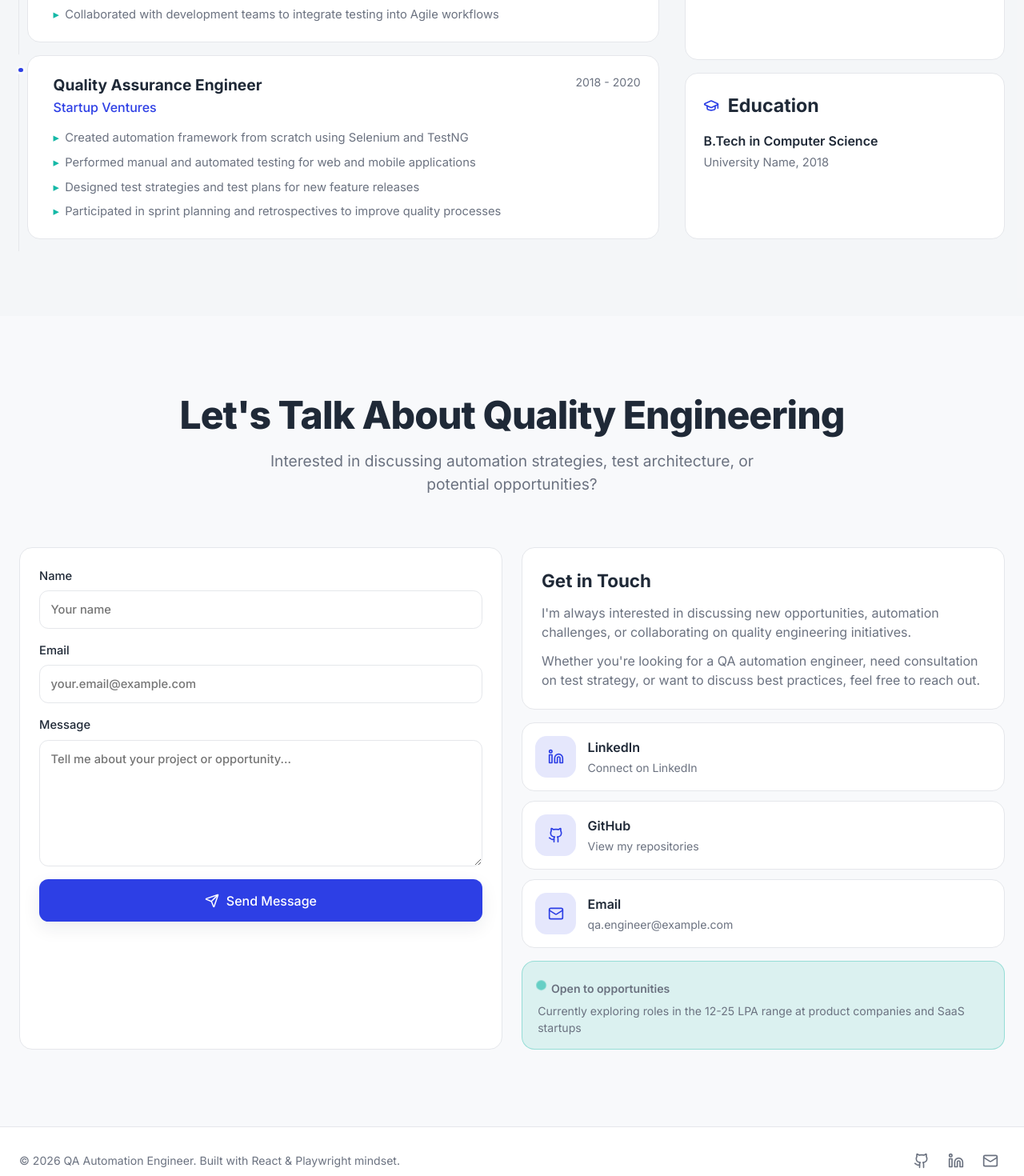
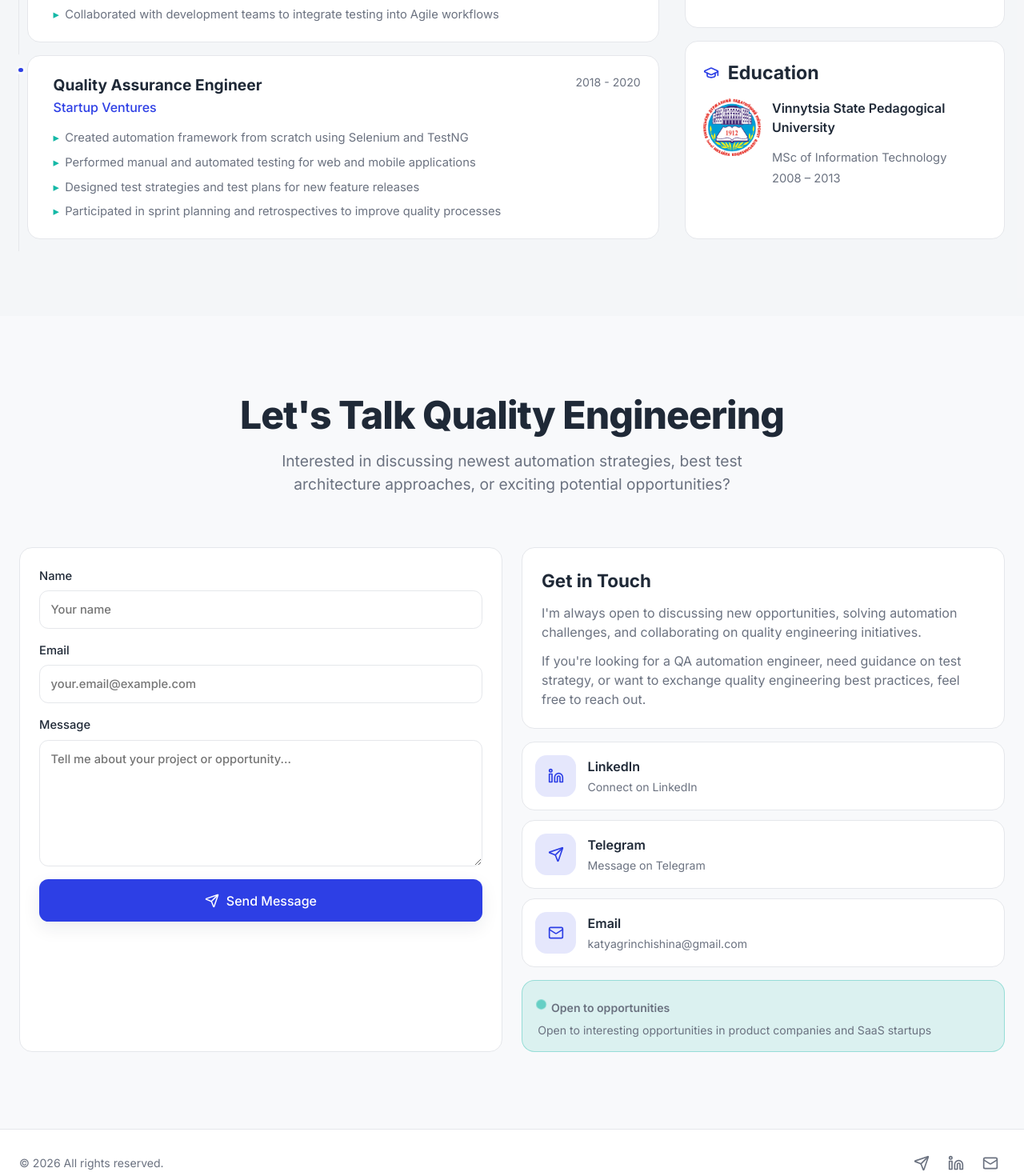
Before and after one commit to scatch03/vk-site, a React (Vite) app: page / in a window 1280 px wide. Shown: the part 4200-5670 px from the top of the page at 80% size. Built offline with nearby package versions, Linux system fonts and the light colour scheme.

Commit message:
Refine profile content, links, and hero/mobile UI polish

```diff
--- a/src/App.css
+++ b/src/App.css
@@ -900,8 +900,25 @@ textarea {
 }
 
 .education-main {
-  margin: 0;
+  margin: 0 0 15px;
   font-weight: 600;
+}
+
+.education-row {
+  display: flex;
+  align-items: flex-start;
+  gap: 0.85rem;
+}
+
+.education-logo {
+  width: 4.5rem;
+  height: auto;
+  display: block;
+  flex-shrink: 0;
+}
+
+.education-text {
+  min-width: 0;
 }
 
 .education-sub {
--- a/src/App.jsx
+++ b/src/App.jsx
@@ -230,20 +230,20 @@ const CERTIFICATIONS = [
 const SOCIAL_LINKS = [
   {
     name: 'LinkedIn',
-    url: 'https://linkedin.com',
+    url: 'https://www.linkedin.com/in/katya-h-8011a6b6/',
     description: 'Connect on LinkedIn',
     icon: Linkedin,
   },
   {
-    name: 'GitHub',
-    url: 'https://github.com',
-    description: 'View my repositories',
-    icon: Github,
+    name: 'Telegram',
+    url: 'https://t.me/khrynchyshyna',
+    description: 'Message on Telegram',
+    icon: Send,
   },
   {
     name: 'Email',
-    url: 'mailto:qa.engineer@example.com',
-    description: 'qa.engineer@example.com',
+    url: 'https://mail.google.com/mail/?view=cm&fs=1&to=katyagrinchishina@gmail.com',
+    description: 'katyagrinchishina@gmail.com',
     icon: Mail,
   },
 ]
@@ -740,8 +740,25 @@ function App() {
                     <GraduationCap size={20} />
                     <h3>Education</h3>
                   </div>
-                  <p className="education-main">B.Tech in Computer Science</p>
-                  <p className="education-sub">University Name, 2018</p>
+                  <div className="education-row">
+                    <a
+                      href="https://vspu.edu.ua/"
+                      target="_blank"
+                      rel="noopener noreferrer"
+                      aria-label="Open Vinnytsia State Pedagogical University website"
+                    >
+                      <img
+                        className="education-logo"
+                        src="/vspu-logo.png"
+                        alt="Vinnytsia State Pedagogical University logo"
+                      />
+                    </a>
+                    <div className="education-text">
+                      <p className="education-main">Vinnytsia State Pedagogical University</p>
+                      <p className="education-sub">MSc of Information Technology</p>
+                      <p className="education-sub">2008 – 2013</p>
+                    </div>
+                  </div>
                 </article>
               </aside>
             </div>
@@ -751,10 +768,9 @@ function App() {
         <section id="contact" className="section">
           <div className="container">
             <header className="section-header">
-              <h2 className="section-title">Let&apos;s Talk About Quality Engineering</h2>
+              <h2 className="section-title">Let&apos;s Talk Quality Engineering</h2>
               <p className="section-subtitle">
-                Interested in discussing automation strategies, test architecture, or potential
-                opportunities?
+                Interested in discussing newest automation strategies, best test architecture approaches, or exciting potential opportunities?
               </p>
             </header>
 
@@ -811,12 +827,13 @@ function App() {
                 <article className="card contact-card">
                   <h3>Get in Touch</h3>
                   <p>
-                    I&apos;m always interested in discussing new opportunities, automation challenges,
-                    or collaborating on quality engineering initiatives.
+                    I&apos;m always open to discussing new opportunities, solving automation
+                    challenges, and collaborating on quality engineering initiatives.
                   </p>
                   <p>
-                    Whether you&apos;re looking for a QA automation engineer, need consultation on
-                    test strategy, or want to discuss best practices, feel free to reach out.
+                    If you&apos;re looking for a QA automation engineer, need guidance on test
+                    strategy, or want to exchange quality engineering best practices, feel free to
+                    reach out.
                   </p>
                 </article>
 
@@ -849,8 +866,7 @@ function App() {
                     <p>Open to opportunities</p>
                   </div>
                   <p>
-                    Currently exploring roles in the 12-25 LPA range at product companies and SaaS
-                    startups
+                    Open to interesting opportunities in product companies and SaaS startups
                   </p>
                 </article>
               </div>
@@ -861,23 +877,30 @@ function App() {
 
       <footer className="site-footer">
         <div className="container footer-inner">
-          <p>
-            © {new Date().getFullYear()} QA Automation Engineer. Built with React & Playwright
-            mindset.
-          </p>
+          <p>© 2026 All rights reserved.</p>
           <div className="footer-links">
-            <a href="https://github.com" target="_blank" rel="noopener noreferrer" aria-label="GitHub">
-              <Github size={20} />
+            <a
+              href="https://t.me/khrynchyshyna"
+              target="_blank"
+              rel="noopener noreferrer"
+              aria-label="Telegram"
+            >
+              <Send size={20} />
             </a>
             <a
-              href="https://linkedin.com"
+              href="https://www.linkedin.com/in/katya-h-8011a6b6/"
               target="_blank"
               rel="noopener noreferrer"
               aria-label="LinkedIn"
             >
               <Linkedin size={20} />
             </a>
-            <a href="mailto:qa.engineer@example.com" aria-label="Email">
+            <a
+              href="https://mail.google.com/mail/?view=cm&fs=1&to=katyagrinchishina@gmail.com"
+              target="_blank"
+              rel="noopener noreferrer"
+              aria-label="Email"
+            >
               <Mail size={20} />
             </a>
           </div>
```
Also changed, not shown: public/vspu-logo.png (added).
